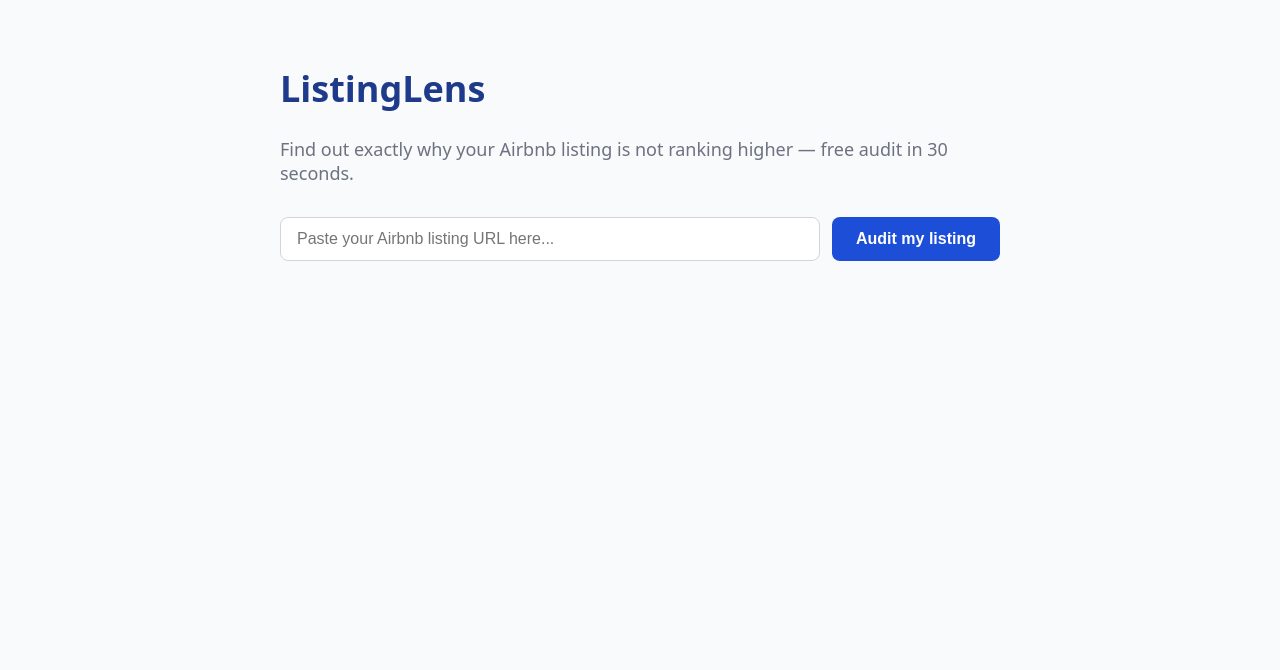
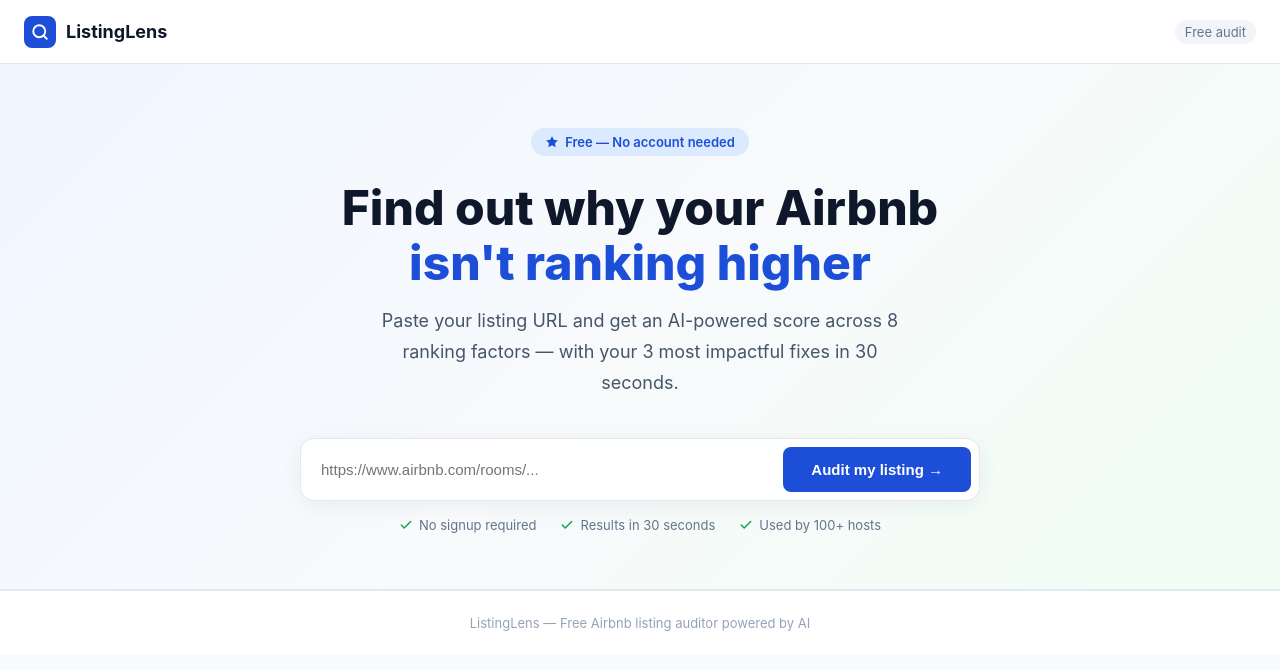
Before and after one commit to limamjawher-star/ListingLens, a Next.js app: page / in a window 1280 px wide. Shown: the top 670 px of the page. Built offline with nearby package versions, Linux system fonts and the light colour scheme.

Commit message:
Refactor Airbnb URL validation and score display

```diff
--- a/app/page.js
+++ b/app/page.js
@@ -10,7 +10,7 @@
   const [saved, setSaved] = useState(false);
 
   async function runAudit() {
-    if (!url.includes('airbnb.')) {
+    if (!url.includes('airbnb')) {
       setError('Please enter a valid Airbnb listing URL.');
       return;
     }
@@ -42,109 +42,207 @@
     setSaved(true);
   }
 
-  const scoreColor = (s) => s >= 7 ? '#15803d' : s >= 4 ? '#b45309' : '#b91c1c';
-  const scoreLabel = (s) => s >= 7 ? 'Good' : s >= 4 ? 'Needs work' : 'Critical';
+  const getScoreColor = (s) => s >= 7 ? '#16a34a' : s >= 4 ? '#d97706' : '#dc2626';
+  const getScoreBg = (s) => s >= 7 ? '#f0fdf4' : s >= 4 ? '#fffbeb' : '#fef2f2';
+  const getScoreBorder = (s) => s >= 7 ? '#bbf7d0' : s >= 4 ? '#fde68a' : '#fecaca';
+  const getScoreLabel = (s) => s >= 7 ? 'Good' : s >= 4 ? 'Needs work' : 'Critical';
+  const getOverallColor = (s) => s >= 75 ? '#16a34a' : s >= 50 ? '#d97706' : '#dc2626';
+  const getOverallLabel = (s) => s >= 75 ? 'Good standing' : s >= 50 ? 'Needs improvement' : 'Critical issues';
 
   return (
-    <main style={{ maxWidth: 720, margin: '0 auto', padding: '40px 20px', fontFamily: 'system-ui' }}>
-      <h1 style={{ fontSize: 36, fontWeight: 700, color: '#1e3a8a' }}>ListingLens</h1>
-      <p style={{ fontSize: 18, color: '#6b7280', marginTop: 8 }}>
-        Find out exactly why your Airbnb listing is not ranking higher — free audit in 30 seconds.
+    <>
+      <style>{`
+        * { box-sizing: border-box; margin: 0; padding: 0; }
+        body { font-family: -apple-system, BlinkMacSystemFont, 'Segoe UI', sans-serif; background: #f8fafc; color: #0f172a; }
+        @keyframes spin { to { transform: rotate(360deg); } }
+        @keyframes fadeIn { from { opacity: 0; transform: translateY(16px); } to { opacity: 1; transform: translateY(0); } }
+        .fade-in { animation: fadeIn 0.4s ease forwards; }
+        .btn-primary { background: #1d4ed8; color: white; border: none; padding: 14px 28px; border-radius: 10px; font-size: 15px; font-weight: 600; cursor: pointer; transition: background 0.2s, transform 0.1s; white-space: nowrap; }
+        .btn-primary:hover { background: #1e40af; }
+        .btn-primary:active { transform: scale(0.98); }
+        .btn-primary:disabled { background: #93c5fd; cursor: not-allowed; }
+        .btn-green { background: #16a34a; color: white; border: none; padding: 12px 24px; border-radius: 10px; font-size: 14px; font-weight: 600; cursor: pointer; transition: background 0.2s; white-space: nowrap; }
+        .btn-green:hover { background: #15803d; }
+        input[type="text"], input[type="email"] { width: 100%; padding: 14px 16px; border: 1.5px solid #e2e8f0; border-radius: 10px; font-size: 15px; outline: none; transition: border-color 0.2s; background: white; color: #0f172a; }
+        input[type="text"]:focus, input[type="email"]:focus { border-color: #3b82f6; }
+      `}</style>
+
+      {/* Nav */}
+      <nav style={{ background: 'white', borderBottom: '1px solid #e2e8f0', padding: '0 24px', height: 64, display: 'flex', alignItems: 'center', justifyContent: 'space-between', position: 'sticky', top: 0, zIndex: 100 }}>
+        <div style={{ display: 'flex', alignItems: 'center', gap: 10 }}>
+          <div style={{ width: 32, height: 32, background: '#1d4ed8', borderRadius: 8, display: 'flex', alignItems: 'center', justifyContent: 'center' }}>
+            <svg width="18" height="18" viewBox="0 0 24 24" fill="none" stroke="white" strokeWidth="2.5" strokeLinecap="round" strokeLinejoin="round"><circle cx="11" cy="11" r="8"/><path d="m21 21-4.35-4.35"/></svg>
+          </div>
+          <span style={{ fontWeight: 700, fontSize: 18, color: '#0f172a' }}>ListingLens</span>
+        </div>
+        <div style={{ display: 'flex', gap: 8, alignItems: 'center' }}>
+          <span style={{ fontSize: 13, color: '#64748b', background: '#f1f5f9', padding: '4px 10px', borderRadius: 99 }}>Free audit</span>
+        </div>
+      </nav>
+
+      {/* Hero */}
+      {!result && (
+        <div style={{ background: 'linear-gradient(135deg, #eff6ff 0%, #f8fafc 50%, #f0fdf4 100%)', borderBottom: '1px solid #e2e8f0', padding: '64px 24px 56px' }}>
+          <div style={{ maxWidth: 680, margin: '0 auto', textAlign: 'center' }}>
+            <div style={{ display: 'inline-flex', alignItems: 'center', gap: 6, background: '#dbeafe', color: '#1d4ed8', padding: '6px 14px', borderRadius: 99, fontSize: 13, fontWeight: 600, marginBottom: 24 }}>
+              <svg width="14" height="14" viewBox="0 0 24 24" fill="currentColor"><path d="M12 2l3.09 6.26L22 9.27l-5 4.87 1.18 6.88L12 17.77l-6.18 3.25L7 14.14 2 9.27l6.91-1.01L12 2z"/></svg>
+              Free — No account needed
+            </div>
+            <h1 style={{ fontSize: 'clamp(28px, 5vw, 48px)', fontWeight: 800, lineHeight: 1.15, color: '#0f172a', marginBottom: 16 }}>
+              Find out why your Airbnb<br />
+              <span style={{ color: '#1d4ed8' }}>isn't ranking higher</span>
+            </h1>
+            <p style={{ fontSize: 18, color: '#475569', lineHeight: 1.7, marginBottom: 40, maxWidth: 520, margin: '0 auto 40px' }}>
+              Paste your listing URL and get an AI-powered score across 8 ranking factors — with your 3 most impactful fixes in 30 seconds.
             </p>
-      <div style={{ marginTop: 32, display: 'flex', gap: 12 }}>
+
+            {/* Input */}
+            <div style={{ background: 'white', border: '1.5px solid #e2e8f0', borderRadius: 14, padding: 8, display: 'flex', gap: 8, boxShadow: '0 4px 24px rgba(0,0,0,0.06)', marginBottom: 16 }}>
               <input
+                type="text"
                 value={url}
                 onChange={e => setUrl(e.target.value)}
-          placeholder='Paste your Airbnb listing URL here...'
-          style={{ flex: 1, padding: '12px 16px', border: '1px solid #d1d5db',
-            borderRadius: 8, fontSize: 16, outline: 'none' }}
+                onKeyDown={e => e.key === 'Enter' && runAudit()}
+                placeholder="https://www.airbnb.com/rooms/..."
+                style={{ flex: 1, border: 'none', outline: 'none', fontSize: 15, padding: '8px 12px', background: 'transparent', color: '#0f172a' }}
               />
-        <button
-          onClick={runAudit}
-          disabled={loading}
-          style={{ padding: '12px 24px', background: loading ? '#93c5fd' : '#1d4ed8',
-            color: 'white', border: 'none', borderRadius: 8, fontSize: 16,
-            fontWeight: 600, cursor: loading ? 'not-allowed' : 'pointer' }}
-        >
-          {loading ? 'Analyzing...' : 'Audit my listing'}
+              <button className="btn-primary" onClick={runAudit} disabled={loading} style={{ borderRadius: 8 }}>
+                {loading ? (
+                  <span style={{ display: 'flex', alignItems: 'center', gap: 8 }}>
+                    <span style={{ width: 16, height: 16, border: '2px solid rgba(255,255,255,0.3)', borderTop: '2px solid white', borderRadius: '50%', display: 'inline-block', animation: 'spin 0.7s linear infinite' }}></span>
+                    Analyzing...
+                  </span>
+                ) : 'Audit my listing →'}
               </button>
             </div>
-      {error && <p style={{ color: '#b91c1c', marginTop: 12 }}>{error}</p>}
 
+            {error && (
+              <div style={{ color: '#dc2626', fontSize: 14, background: '#fef2f2', border: '1px solid #fecaca', borderRadius: 8, padding: '10px 16px', marginBottom: 16 }}>
+                {error}
+              </div>
+            )}
+
+            {/* Trust row */}
+            <div style={{ display: 'flex', justifyContent: 'center', gap: 24, flexWrap: 'wrap' }}>
+              {['No signup required', 'Results in 30 seconds', 'Used by 100+ hosts'].map(t => (
+                <div key={t} style={{ display: 'flex', alignItems: 'center', gap: 6, fontSize: 13, color: '#64748b' }}>
+                  <svg width="14" height="14" viewBox="0 0 24 24" fill="none" stroke="#16a34a" strokeWidth="2.5" strokeLinecap="round" strokeLinejoin="round"><polyline points="20 6 9 17 4 12"/></svg>
+                  {t}
+                </div>
+              ))}
+            </div>
+          </div>
+        </div>
+      )}
+
+      {/* Results */}
       {result && (
-        <div style={{ marginTop: 40 }}>
-          <div style={{ background: '#eff6ff', border: '1px solid #bfdbfe',
-            borderRadius: 12, padding: 28, marginBottom: 24 }}>
-            <p style={{ fontSize: 14, color: '#6b7280', margin: 0 }}>Overall listing score</p>
-            <div style={{ display: 'flex', alignItems: 'baseline', gap: 8, marginTop: 8 }}>
-              <span style={{ fontSize: 56, fontWeight: 700, color: '#1d4ed8' }}>{result.overall}</span>
-              <span style={{ fontSize: 24, color: '#9ca3af' }}>/100</span>
-            </div>
-            <p style={{ fontSize: 14, color: '#6b7280', marginTop: 4 }}>{result.title}</p>
+        <div className="fade-in" style={{ maxWidth: 760, margin: '0 auto', padding: '40px 20px 80px' }}>
+
+          {/* Re-audit bar */}
+          <div style={{ background: 'white', border: '1px solid #e2e8f0', borderRadius: 12, padding: '12px 16px', display: 'flex', alignItems: 'center', gap: 12, marginBottom: 28, flexWrap: 'wrap', gap: 10 }}>
+            <input type="text" value={url} onChange={e => setUrl(e.target.value)} style={{ flex: 1, minWidth: 200, padding: '8px 12px', fontSize: 13, border: '1px solid #e2e8f0', borderRadius: 8 }} />
+            <button className="btn-primary" onClick={runAudit} disabled={loading} style={{ padding: '10px 20px', fontSize: 14 }}>
+              {loading ? 'Analyzing...' : 'Re-audit'}
+            </button>
           </div>
 
-          <h3 style={{ fontSize: 18, fontWeight: 600, marginBottom: 16 }}>8 ranking factors</h3>
-          <div style={{ display: 'grid', gridTemplateColumns: '1fr 1fr', gap: 10, marginBottom: 28 }}>
+          {/* Score hero */}
+          <div style={{ background: 'white', border: '1px solid #e2e8f0', borderRadius: 16, padding: '32px 28px', marginBottom: 16, display: 'flex', alignItems: 'center', gap: 28, flexWrap: 'wrap' }}>
+            <div style={{ position: 'relative', width: 110, height: 110, flexShrink: 0 }}>
+              <svg width="110" height="110" viewBox="0 0 110 110">
+                <circle cx="55" cy="55" r="48" fill="none" stroke="#f1f5f9" strokeWidth="10"/>
+                <circle cx="55" cy="55" r="48" fill="none" stroke={getOverallColor(result.overall)} strokeWidth="10"
+                  strokeDasharray={`${(result.overall / 100) * 301.6} 301.6`}
+                  strokeLinecap="round" strokeDashoffset="75.4" transform="rotate(-90 55 55)" style={{ transition: 'stroke-dasharray 1s ease' }}/>
+              </svg>
+              <div style={{ position: 'absolute', inset: 0, display: 'flex', flexDirection: 'column', alignItems: 'center', justifyContent: 'center' }}>
+                <span style={{ fontSize: 28, fontWeight: 800, color: getOverallColor(result.overall), lineHeight: 1 }}>{result.overall}</span>
+                <span style={{ fontSize: 11, color: '#94a3b8' }}>/100</span>
+              </div>
+            </div>
+            <div style={{ flex: 1, minWidth: 200 }}>
+              <div style={{ display: 'inline-block', background: getScoreBg(result.overall / 10), color: getScoreColor(result.overall / 10), border: `1px solid ${getScoreBorder(result.overall / 10)}`, padding: '3px 10px', borderRadius: 99, fontSize: 12, fontWeight: 600, marginBottom: 8 }}>
+                {getOverallLabel(result.overall)}
+              </div>
+              <h2 style={{ fontSize: 20, fontWeight: 700, color: '#0f172a', marginBottom: 6, lineHeight: 1.3 }}>{result.title}</h2>
+              <p style={{ fontSize: 14, color: '#64748b', lineHeight: 1.5 }}>
+                Your listing scored <strong style={{ color: getOverallColor(result.overall) }}>{result.overall}/100</strong> across 8 Airbnb ranking factors. Fix the highlighted issues below to rank higher and get more bookings.
+              </p>
+            </div>
+          </div>
+
+          {/* 8 factors grid */}
+          <div style={{ display: 'grid', gridTemplateColumns: 'repeat(auto-fill, minmax(160px, 1fr))', gap: 10, marginBottom: 16 }}>
             {result.factors && result.factors.map((f, i) => (
-              <div key={i} style={{ background: 'white', border: '1px solid #e5e7eb',
-                borderRadius: 8, padding: '12px 16px' }}>
-                <p style={{ fontSize: 12, color: '#6b7280', margin: 0 }}>{f.name}</p>
-                <p style={{ fontSize: 22, fontWeight: 600, color: scoreColor(f.score), margin: '4px 0 0' }}>
-                  {f.score}/10
-                </p>
-                <p style={{ fontSize: 11, color: scoreColor(f.score), margin: 0 }}>{scoreLabel(f.score)}</p>
+              <div key={i} style={{ background: 'white', border: `1.5px solid ${getScoreBorder(f.score)}`, borderRadius: 12, padding: '16px 14px', background: getScoreBg(f.score) }}>
+                <p style={{ fontSize: 11, fontWeight: 600, color: '#64748b', textTransform: 'uppercase', letterSpacing: '0.05em', marginBottom: 8 }}>{f.name}</p>
+                <div style={{ display: 'flex', alignItems: 'baseline', gap: 2, marginBottom: 4 }}>
+                  <span style={{ fontSize: 28, fontWeight: 800, color: getScoreColor(f.score), lineHeight: 1 }}>{f.score}</span>
+                  <span style={{ fontSize: 13, color: '#94a3b8' }}>/10</span>
+                </div>
+                <div style={{ height: 4, background: '#e2e8f0', borderRadius: 99, overflow: 'hidden' }}>
+                  <div style={{ height: 4, width: `${f.score * 10}%`, background: getScoreColor(f.score), borderRadius: 99, transition: 'width 0.8s ease' }}></div>
+                </div>
+                <p style={{ fontSize: 11, fontWeight: 600, color: getScoreColor(f.score), marginTop: 6 }}>{getScoreLabel(f.score)}</p>
               </div>
             ))}
           </div>
 
-          <div style={{ background: '#fff7ed', border: '1px solid #fed7aa',
-            borderRadius: 12, padding: 24, marginBottom: 28 }}>
-            <h3 style={{ fontSize: 18, fontWeight: 600, color: '#92400e', marginBottom: 16 }}>
-              Your 3 priority fixes
-            </h3>
+          {/* Priority fixes */}
+          <div style={{ background: 'white', border: '1px solid #e2e8f0', borderRadius: 16, padding: '24px 24px', marginBottom: 16 }}>
+            <div style={{ display: 'flex', alignItems: 'center', gap: 10, marginBottom: 20 }}>
+              <div style={{ width: 32, height: 32, background: '#fff7ed', border: '1px solid #fed7aa', borderRadius: 8, display: 'flex', alignItems: 'center', justifyContent: 'center' }}>
+                <svg width="16" height="16" viewBox="0 0 24 24" fill="none" stroke="#ea580c" strokeWidth="2.5" strokeLinecap="round" strokeLinejoin="round"><path d="M12 22c5.523 0 10-4.477 10-10S17.523 2 12 2 2 6.477 2 12s4.477 10 10 10z"/><path d="M12 8v4"/><path d="M12 16h.01"/></svg>
+              </div>
+              <div>
+                <h3 style={{ fontSize: 16, fontWeight: 700, color: '#0f172a' }}>Your 3 priority fixes</h3>
+                <p style={{ fontSize: 13, color: '#64748b' }}>Implement these in order for the biggest ranking boost</p>
+              </div>
+            </div>
+            <div style={{ display: 'flex', flexDirection: 'column', gap: 12 }}>
               {[result.fix1, result.fix2, result.fix3].map((fix, i) => (
-              <div key={i} style={{ display: 'flex', gap: 12, marginBottom: 12 }}>
-                <div style={{ minWidth: 24, height: 24, borderRadius: '50%',
-                  background: '#f97316', color: 'white', fontSize: 12, fontWeight: 700,
-                  display: 'flex', alignItems: 'center', justifyContent: 'center' }}>
+                <div key={i} style={{ display: 'flex', gap: 14, alignItems: 'flex-start', padding: '14px 16px', background: i === 0 ? '#fffbeb' : '#f8fafc', border: `1px solid ${i === 0 ? '#fde68a' : '#e2e8f0'}`, borderRadius: 10 }}>
+                  <div style={{ minWidth: 28, height: 28, borderRadius: '50%', background: i === 0 ? '#f59e0b' : '#94a3b8', color: 'white', fontSize: 13, fontWeight: 700, display: 'flex', alignItems: 'center', justifyContent: 'center', flexShrink: 0, marginTop: 1 }}>
                     {i + 1}
                   </div>
-                <p style={{ fontSize: 14, color: '#374151', margin: 0, lineHeight: 1.6 }}>{fix}</p>
+                  <p style={{ fontSize: 14, color: '#374151', lineHeight: 1.65, margin: 0 }}>{fix}</p>
                 </div>
               ))}
             </div>
+          </div>
 
+          {/* Save CTA */}
           {!saved ? (
-            <div style={{ background: '#f0fdf4', border: '1px solid #bbf7d0',
-              borderRadius: 12, padding: 24 }}>
-              <h3 style={{ fontSize: 18, fontWeight: 600, color: '#14532d', marginBottom: 8 }}>
-                Track your score month over month
-              </h3>
-              <p style={{ fontSize: 14, color: '#374151', marginBottom: 16 }}>
-                Save your score and get a monthly re-audit reminder. See if your fixes are working.
+            <div style={{ background: 'linear-gradient(135deg, #eff6ff, #f0fdf4)', border: '1.5px solid #bfdbfe', borderRadius: 16, padding: '28px 24px' }}>
+              <div style={{ display: 'flex', alignItems: 'flex-start', gap: 16, flexWrap: 'wrap' }}>
+                <div style={{ flex: 1, minWidth: 240 }}>
+                  <h3 style={{ fontSize: 17, fontWeight: 700, color: '#1e3a8a', marginBottom: 6 }}>Track your score month over month</h3>
+                  <p style={{ fontSize: 14, color: '#374151', lineHeight: 1.6 }}>
+                    Save your audit and get a monthly re-audit reminder. See exactly which fixes improved your ranking.
                   </p>
-              <div style={{ display: 'flex', gap: 10 }}>
-                <input value={email} onChange={e => setEmail(e.target.value)}
-                  placeholder='your@email.com'
-                  style={{ flex: 1, padding: '10px 14px', border: '1px solid #d1d5db',
-                    borderRadius: 8, fontSize: 15 }} />
-                <button onClick={saveResult}
-                  style={{ padding: '10px 20px', background: '#16a34a', color: 'white',
-                    border: 'none', borderRadius: 8, fontSize: 15, fontWeight: 600, cursor: 'pointer' }}>
-                  Save free
-                </button>
+                </div>
+                <div style={{ display: 'flex', gap: 8, flex: 1, minWidth: 260, alignItems: 'center' }}>
+                  <input type="email" value={email} onChange={e => setEmail(e.target.value)} placeholder="your@email.com"
+                    style={{ flex: 1, padding: '11px 14px', fontSize: 14, border: '1.5px solid #bfdbfe', borderRadius: 10 }} />
+                  <button className="btn-green" onClick={saveResult} style={{ padding: '11px 20px' }}>Save free</button>
+                </div>
               </div>
             </div>
           ) : (
-            <div style={{ background: '#f0fdf4', border: '1px solid #bbf7d0',
-              borderRadius: 12, padding: 24, textAlign: 'center' }}>
-              <p style={{ fontSize: 18, fontWeight: 600, color: '#14532d' }}>
-                Saved! Check your email for your audit summary.
-              </p>
+            <div style={{ background: '#f0fdf4', border: '1.5px solid #bbf7d0', borderRadius: 16, padding: '24px', textAlign: 'center' }}>
+              <svg width="40" height="40" viewBox="0 0 24 24" fill="none" stroke="#16a34a" strokeWidth="2" strokeLinecap="round" strokeLinejoin="round" style={{ marginBottom: 12 }}><path d="M22 11.08V12a10 10 0 1 1-5.93-9.14"/><polyline points="22 4 12 14.01 9 11.01"/></svg>
+              <p style={{ fontSize: 17, fontWeight: 700, color: '#14532d', marginBottom: 4 }}>Saved! Check your email.</p>
+              <p style={{ fontSize: 14, color: '#374151' }}>We'll send you a monthly re-audit reminder so you can track your progress.</p>
             </div>
           )}
         </div>
       )}
-    </main>
+
+      {/* Footer */}
+      <footer style={{ borderTop: '1px solid #e2e8f0', padding: '24px', textAlign: 'center', background: 'white' }}>
+        <p style={{ fontSize: 13, color: '#94a3b8' }}>ListingLens — Free Airbnb listing auditor powered by AI</p>
+      </footer>
+    </>
   );
 }
```
Lines whose indentation alone changed are shown as unchanged.
